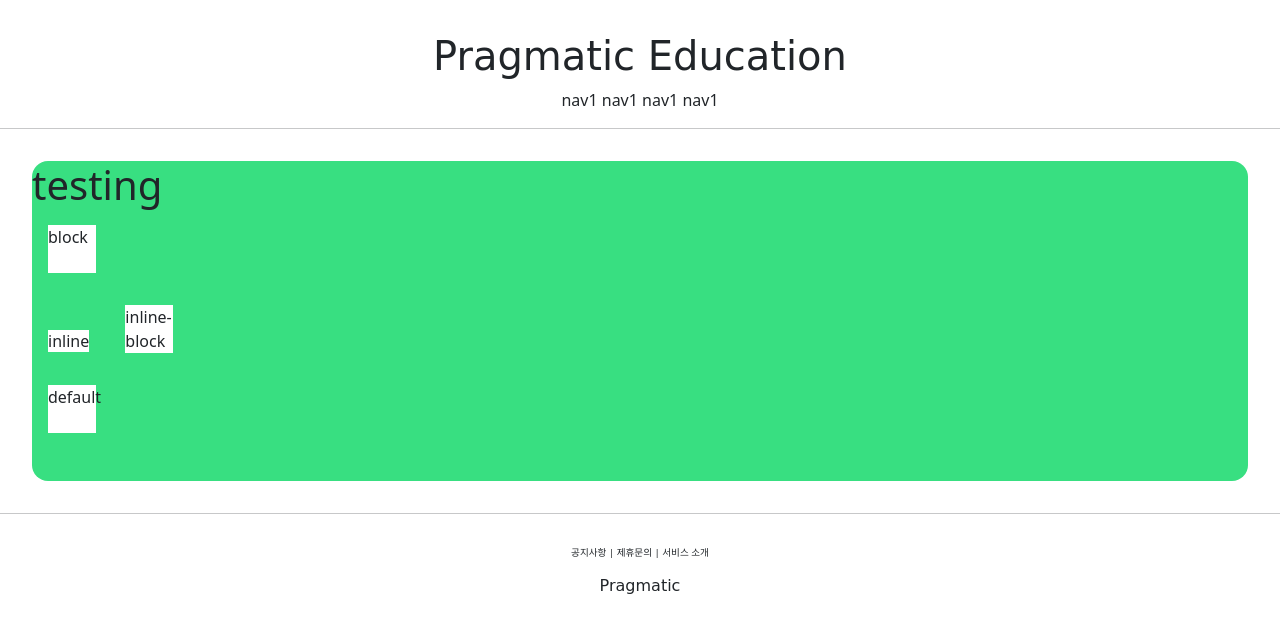
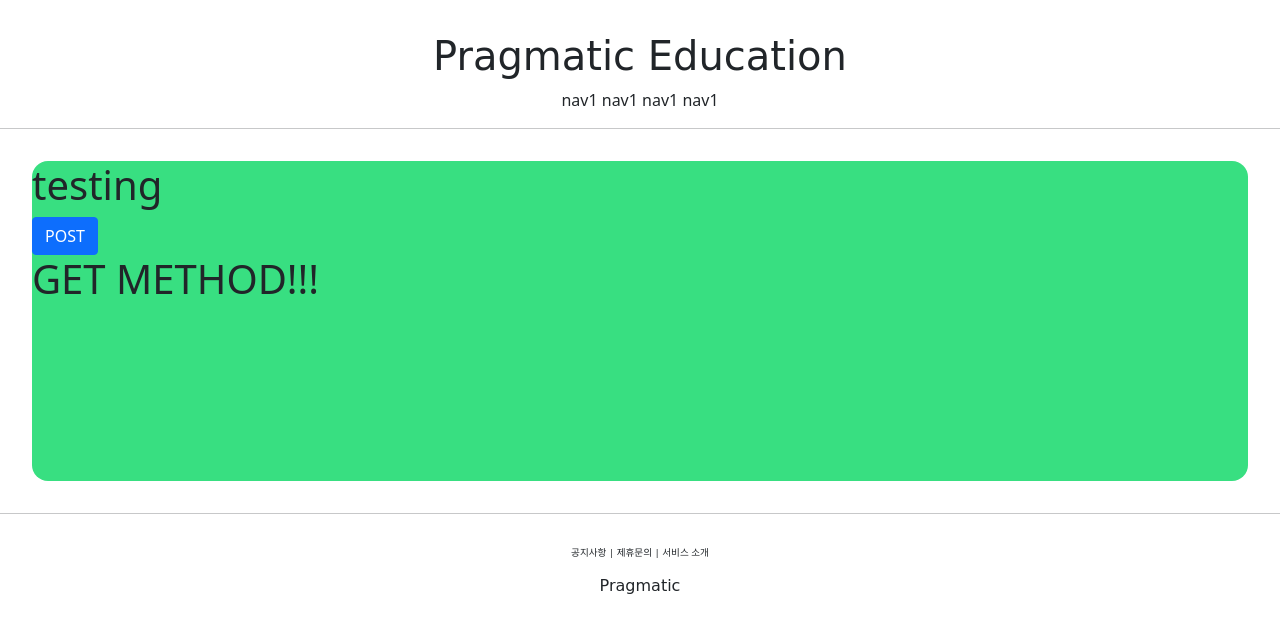
Before and after one commit to choesam/pragmatic, a Django app: page /account/hello_world/ in a window 1280 px wide. Shown: the top 633 px of the page. Run offline with Django 3.2, Linux system fonts and the light colour scheme; some web fonts are replaced.

Commit message:
django course 15 commit

```diff
--- a/accountapp/templates/accountapp/hello_world.html
+++ b/accountapp/templates/accountapp/hello_world.html
@@ -2,24 +2,20 @@
 
 {% block content %}
 
-<style>
-    .testing {
-        background-color: white;
-        height: 3rem;
-        width: 3rem;
-        margin: 1rem;
-    }
-</style>
 <div style="height: 20rem; background-color: #38df81; border-radius: 1rem; margin: 2rem;">
     <h1>
         testing
     </h1>
 
-    <div class="testing" style="display: block;">block</div>
-    <div class="testing" style="display: inline;">inline</div>
-    <div class="testing" style="display: none;">none</div>
-    <div class="testing" style="display: inline-block;">inline-block</div>
-    <div class="testing" >default</div>
+    <form action="/account/hello_world/" method="post">
+        {% csrf_token %}
+        <input type="submit" class="btn btn-primary" value="POST">
+    </form>
+
+    <h1>
+        {{ text }}
+    </h1>
+
 </div>
 
 {% endblock %}
--- a/accountapp/views.py
+++ b/accountapp/views.py
@@ -4,4 +4,8 @@ from django.shortcuts import render
 # Create your views here.
 
 def hello_world(request):
-    return  render(request, 'accountapp/hello_world.html')
+
+    if request.method == "POST":
+        return  render(request, 'accountapp/hello_world.html', context={'text': 'POST METHOD!!!'})
+    else:
+        return render(request, 'accountapp/hello_world.html', context={'text': 'GET METHOD!!!'})
```
